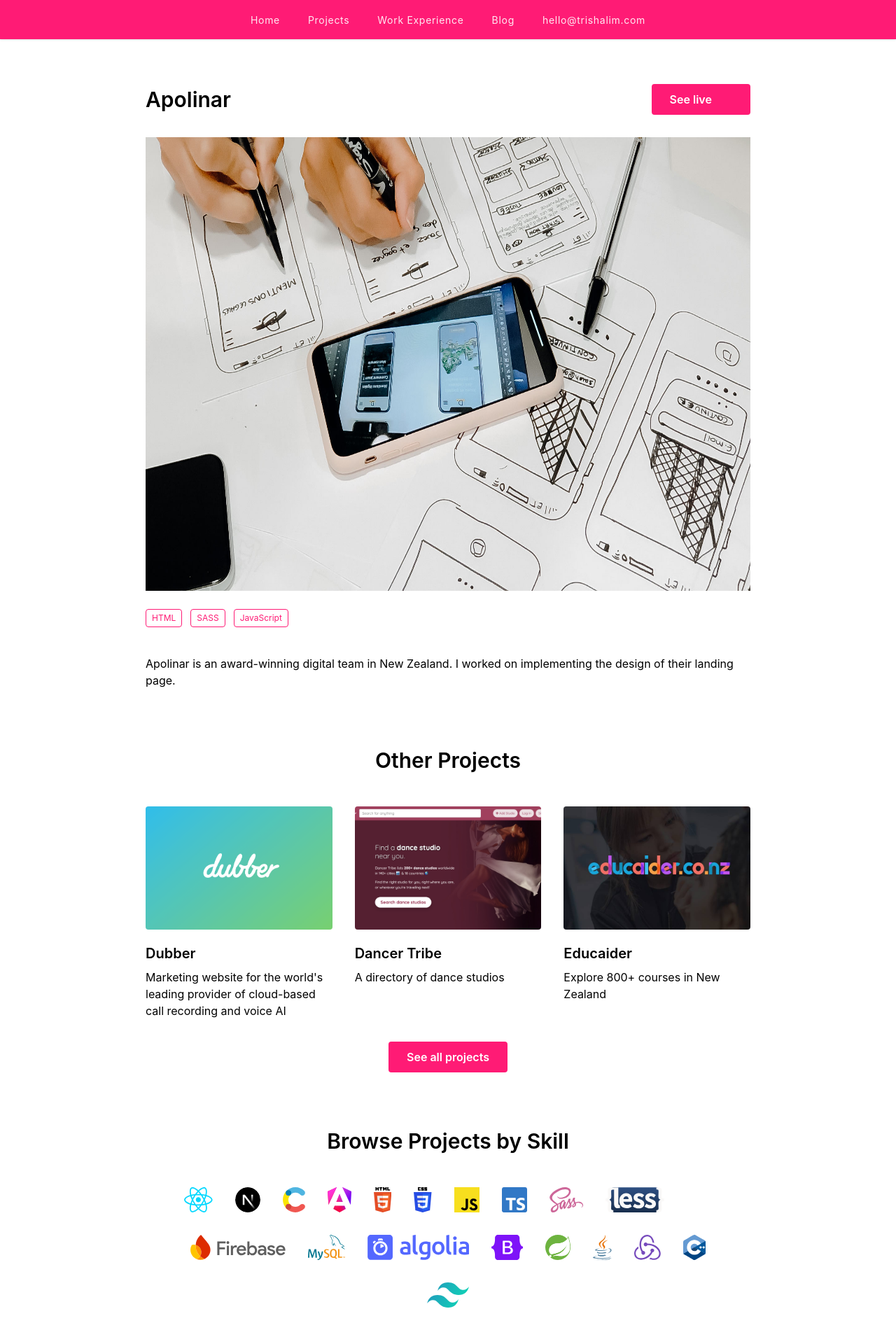
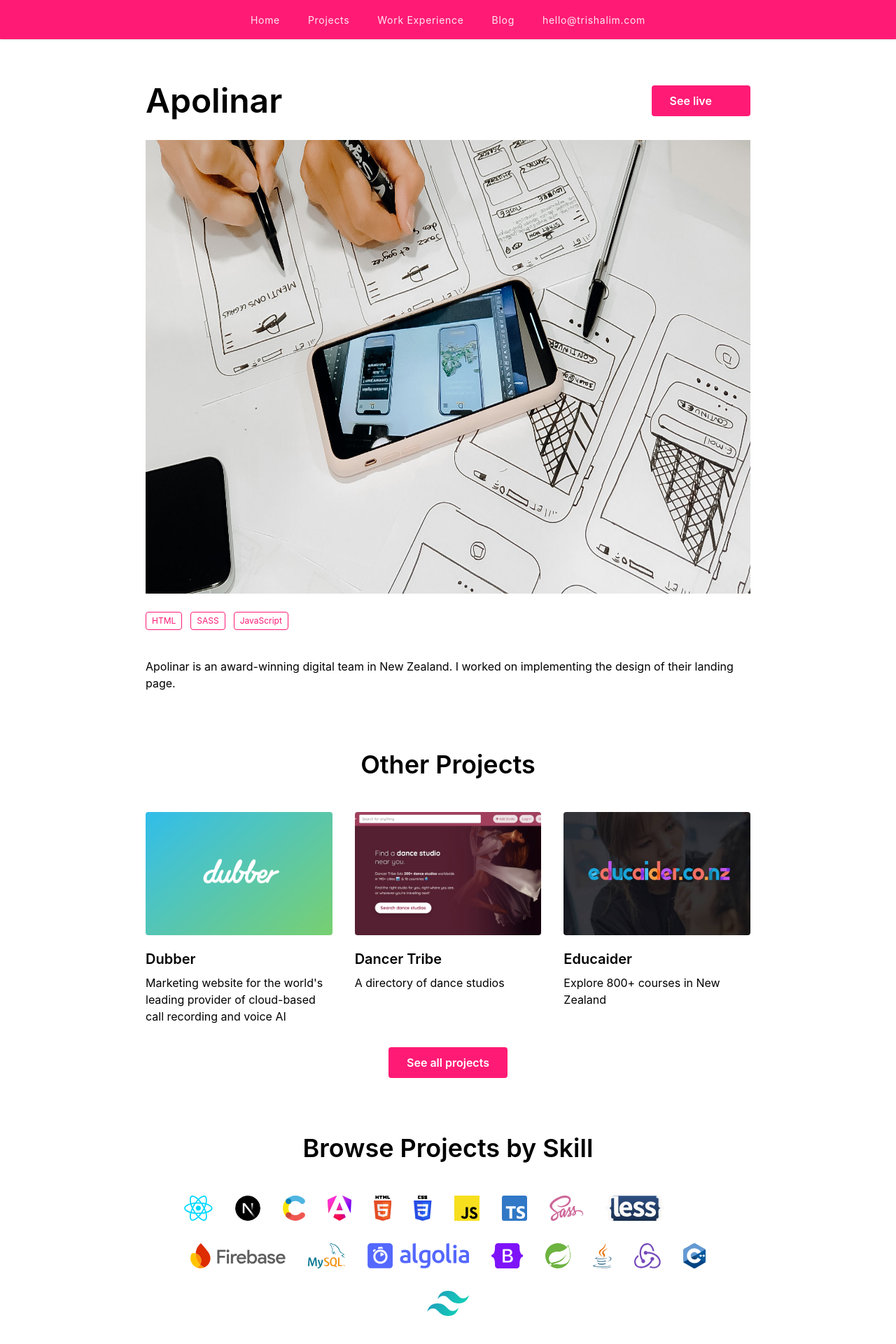
Before and after one commit to el-pol/nextjs-trishalim, a Next.js app: page /projects/apolinar in a window 1280 px wide. Shown: the top 1920 px of the page at 70% size. Built offline with nearby package versions, Linux system fonts and the light colour scheme; some icons are missing.

Commit message:
fix global styling for headings

```diff
--- a/components/Experience.tsx
+++ b/components/Experience.tsx
@@ -13,13 +13,13 @@
       </p>
       <div className="md:flex flex-wrap items-center justify-between md:w-8/12">
         <div className="flex my-2">
-          <h3 className="text-xl mr-5">
+          <h2 className="text-xl mr-5">
             <Link href={link}>
               <a href={link} target="_blank" rel="nofollow noreferrer">
                 {position} at {company}
               </a>
             </Link>
-          </h3>
+          </h2>
         </div>
         <p>{snippet}</p>
       </div>
--- a/components/Footer.tsx
+++ b/components/Footer.tsx
@@ -10,7 +10,7 @@
 
       <div className="w-full bg-neutral-800 py-24 text-white">
         <div className="container text-center">
-          <h2 className="mb-10 text-3xl md:text-5xl">Wanna work with me?</h2>
+          <h2 className="mb-10">Wanna work with me?</h2>
 
           <div className="flex flex-col md:flex-row justify-center items-center space-y-3 md:space-y-0 md:space-x-5">
             <Button
--- a/components/SkillsSection.tsx
+++ b/components/SkillsSection.tsx
@@ -3,7 +3,7 @@
 
 const SkillsSection = ({ title = "Skills" }: { title?: string }) => (
   <section className="py-16 bg-neutral-50">
-    <h2 className="text-2xl md:text-3xl mb-12 text-center">{title}</h2>
+    <h2 className="mb-12 text-center">{title}</h2>
 
     <SkillLogos className="max-w-3xl justify-center gap-8 text-3xl md:text-4xl m-auto px-5 md:px-0" />
   </section>
--- a/pages/[slug].tsx
+++ b/pages/[slug].tsx
@@ -26,9 +26,9 @@
     <SiteLayout showSkills={true}>
       <main>
         <div className="container py-10 lg:py-16">
-          <div className="mb-8 flex items-center">
+          <div className="mb-12 flex items-center">
             {icon && <Icon icon={icon} className="block mr-5 text-5xl" />}
-            <h2 className="text-2xl md:text-3xl">{name} Projects</h2>
+            <h1 className="">{name} Projects</h1>
           </div>
           {projectList?.length ? (
             <div className="grid sm:grid-cols-2 md:grid-cols-3 gap-8">
--- a/pages/blog.tsx
+++ b/pages/blog.tsx
@@ -7,7 +7,7 @@
   return (
     <SiteLayout>
       <main className="container py-10 lg:py-16">
-        <h2 className="mb-8">Blog</h2>
+        <h1 className="mb-8">Blog</h1>
         <div className="grid sm:grid-cols-2 md:grid-cols-3 gap-8">
           {posts.map((c) => (
             <div key={c.link}>
--- a/pages/experience.tsx
+++ b/pages/experience.tsx
@@ -9,13 +9,13 @@
   return (
     <SiteLayout showSkills={true}>
       <main className="container py-10 lg:py-16">
-        <h2 className="mb-8">Work Experience</h2>
+        <h1 className="mb-8">Work Experience</h1>
         <div>
           {experiences.map((e) => (
             <div className="mb-10" key={e.company}>
               <div className="md:flex flex-wrap items-center justify-between">
                 <div className="flex my-2">
-                  <h3 className="text-xl mr-5">
+                  <h3 className="mr-5">
                     <Link href={e.link}>
                       <a
                         href={e.link}
--- a/pages/index.tsx
+++ b/pages/index.tsx
@@ -19,8 +19,8 @@
       <main className="container py-5 lg:py-12">
         <div className="flex w-full justify-between items-center flex-wrap flex-row-reverse md:flex-row mt-8">
           <div className="my-5 text-center md:text-left w-full md:w-10/12">
-            <h1 className="font-bold text-4xl sm:text-6xl">Trisha Lim</h1>
-            <h2 className="my-3 text-xl  sm:text-2xl">Frontend Engineer ✨</h2>
+            <h1 className="font-bold text-5xl md:text-6xl">Trisha Lim</h1>
+            <h2 className="my-3 text-xl sm:text-2xl">Frontend Engineer ✨</h2>
           </div>
           <div className="my-5 mx-auto w-4/12 md:w-2/12">
             <img
--- a/pages/projects/[slug].tsx
+++ b/pages/projects/[slug].tsx
@@ -39,7 +39,7 @@
       <main className="container pt-10 pb-32 lg:pt-16">
         <div>
           <div className="flex justify-between items-center mb-8">
-            <h1 className="text-2xl md:text-3xl w-full md:w-8/12">{title}</h1>
+            <h1 className="w-full md:w-8/12">{title}</h1>
             <span className="hidden md:flex">{button}</span>
           </div>
 
@@ -104,9 +104,7 @@
         </div>
 
         <section className="mt-16">
-          <h2 className="text-2xl md:text-3xl mb-12 text-center">
-            Other Projects
-          </h2>
+          <h2 className="mb-12 text-center">Other Projects</h2>
           <div className="grid md:grid-cols-3 gap-y-8 md:gap-8">
             {otherProjects?.map((project) => (
               <div key={project.slug}>
@@ -122,9 +120,7 @@
         </section>
 
         <section className="mt-20">
-          <h2 className="text-2xl md:text-3xl mb-12 text-center">
-            Browse Projects by Skill
-          </h2>
+          <h2 className="mb-12 text-center">Browse Projects by Skill</h2>
 
           <SkillLogos className="max-w-3xl justify-center gap-8 text-3xl md:text-4xl m-auto" />
         </section>
--- a/pages/projects/index.tsx
+++ b/pages/projects/index.tsx
@@ -9,7 +9,7 @@
     <SiteLayout>
       <main className="">
         <div className="container py-10 lg:py-16">
-          <h2 className="mb-8">Projects</h2>
+          <h1 className="mb-8">Projects</h1>
           <div className="grid sm:grid-cols-2 md:grid-cols-3 gap-8">
             {Object.keys(projects).map((key) => (
               <div key={projects[key].link}>
--- a/styles/globals.css
+++ b/styles/globals.css
@@ -5,15 +5,18 @@
 
 @layer base {
   h1 {
-    @apply text-6xl;
+    @apply text-4xl;
+    @apply md:text-5xl;
     @apply font-semibold;
   }
   h2 {
-    @apply text-5xl;
+    @apply text-3xl;
+    @apply md:text-4xl;
     @apply font-semibold;
   }
   h3 {
-    @apply text-4xl;
+    @apply text-2xl;
+    @apply md:text-3xl;
     @apply font-semibold;
   }
   h4 {
```
